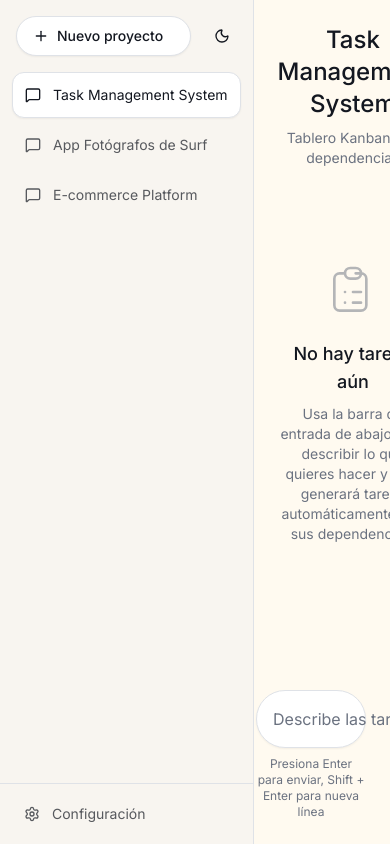
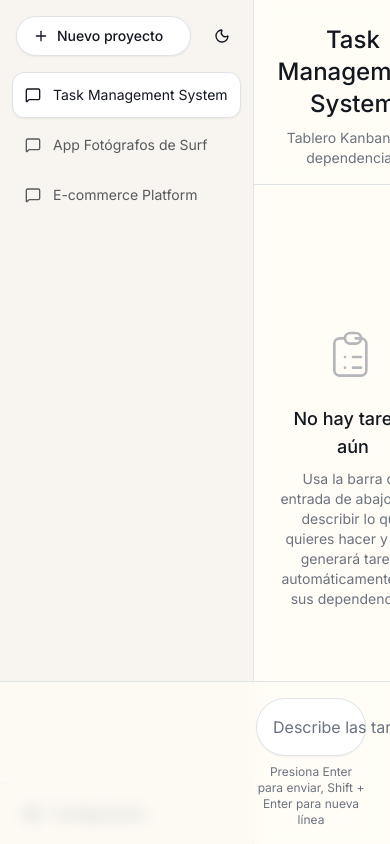
Before and after one commit to adrianrdguez/projects-buddy, a Next.js app: page / in a window 390 px wide. Shown: the top 844 px of the page. Built offline with nearby package versions, Linux system fonts and the light colour scheme.

Commit message:
Refactor InputBar and KanbanCanvas components for improved layout and responsiveness. Update color scheme in globals.css for better aesthetics. Enhance TaskCard hover effects for a more interactive user experience.

```diff
--- a/app/globals.css
+++ b/app/globals.css
@@ -7,7 +7,7 @@
     /* Pastel Light Mode (default) */
     /* Base colors from requirements */
     /* Backgrounds */
-    --background: 40 100% 97%; /* #FFFAF0 warm off-white */
+    --background: 48 100% 98%; /* #FFFDF5 warm off-white */
     --foreground: 220 26% 10%; /* #111827 */
     --card: 0 0% 100%; /* #FFFFFF */
     --card-foreground: 220 26% 10%;
--- a/components/InputBar.tsx
+++ b/components/InputBar.tsx
@@ -31,7 +31,8 @@ export function InputBar({ onSubmit, placeholder = "Describe tu tarea aquí...",
   const isDisabled = isLoading || !hasText;
 
   return (
-    <div className="fixed bottom-6 left-64 right-6">
+    <div className="fixed bottom-0 left-0 right-0 border-t border-border bg-background/80 backdrop-blur supports-[backdrop-filter]:bg-background/60">
+      <div className="pl-64 pr-6 py-4">
         <div className="max-w-3xl mx-auto">
           <form onSubmit={handleSubmit} className="relative">
             <div className={`flex items-center bg-card border border-border rounded-full shadow-sm hover:shadow-md transition-all duration-200 px-4 py-3 ${
@@ -90,5 +91,6 @@ export function InputBar({ onSubmit, placeholder = "Describe tu tarea aquí...",
           </p>
         </div>
       </div>
+    </div>
   );
 }
--- a/components/KanbanCanvas.tsx
+++ b/components/KanbanCanvas.tsx
@@ -78,7 +78,7 @@ export function KanbanCanvas({ projectName, tasks, onTaskClick, onTaskExecute, i
     <div className="flex-1 bg-background overflow-hidden">
       <div className="h-full flex flex-col">
         {/* Header */}
-        <div className="p-6 pb-4">
+        <div className="p-6 pb-4 sticky top-0 z-10 bg-background/80 backdrop-blur supports-[backdrop-filter]:bg-background/60 border-b">
           <div className="text-center">
             <h2 className="text-2xl font-medium text-foreground mb-2">
               {projectName}
@@ -90,14 +90,14 @@ export function KanbanCanvas({ projectName, tasks, onTaskClick, onTaskExecute, i
         </div>
 
         {/* Kanban Board */}
-        <div className="flex-1 px-6 pb-56 overflow-hidden">
+        <div className="flex-1 px-6 pb-24 overflow-y-auto">
           {isLoading ? (
             <div className="flex flex-col items-center justify-center h-full">
               <Loader2 className="w-8 h-8 text-foreground animate-spin mb-4" />
               <p className="text-muted-foreground text-sm">Procesando tu solicitud...</p>
             </div>
           ) : tasks.length > 0 ? (
-            <div className="grid grid-cols-1 md:grid-cols-2 xl:grid-cols-4 gap-6 mb-6 p-4 rounded-xl bg-muted">
+            <div className="grid grid-cols-1 md:grid-cols-2 xl:grid-cols-4 gap-6 mb-6 p-4 rounded-xl bg-muted border border-border">
               {columns.map((column) => (
                 <KanbanColumn
                   key={column.id}
--- a/components/TaskCard.tsx
+++ b/components/TaskCard.tsx
@@ -168,7 +168,7 @@ export function TaskCard({ task, onClick, onExecute, variant = 'default' }: Exte
 
   if (variant === 'kanban') {
     return (
-      <Card className="bg-card border border-border rounded-xl p-0 shadow-sm hover:shadow-md transition-all duration-200">
+      <Card className="bg-card border border-border rounded-xl p-0 shadow-sm hover:shadow-md transition-all duration-200 hover:-translate-y-0.5 active:scale-[0.99]">
         <CardHeader className="pb-3" onClick={handleCardClick} style={{ cursor: 'pointer' }}>
           <div className="flex items-center justify-between mb-2">
             <CardTitle className="text-base font-semibold text-foreground leading-tight">
@@ -257,7 +257,7 @@ export function TaskCard({ task, onClick, onExecute, variant = 'default' }: Exte
   // Default card layout (for backward compatibility)
   return (
     <Card
-      className={`bg-card border border-border rounded-xl shadow-sm transition-all duration-200 border-l-4 ${getPriorityColor(task.priority)}`}
+      className={`bg-card border border-border rounded-xl shadow-sm transition-all duration-200 hover:shadow-md hover:-translate-y-0.5 active:scale-[0.99] border-l-4 ${getPriorityColor(task.priority)}`}
     >
       <CardHeader className="pb-3" onClick={handleCardClick} style={{ cursor: 'pointer' }}>
         <div className="flex items-center justify-between">
```
Lines whose indentation alone changed are shown as unchanged.
